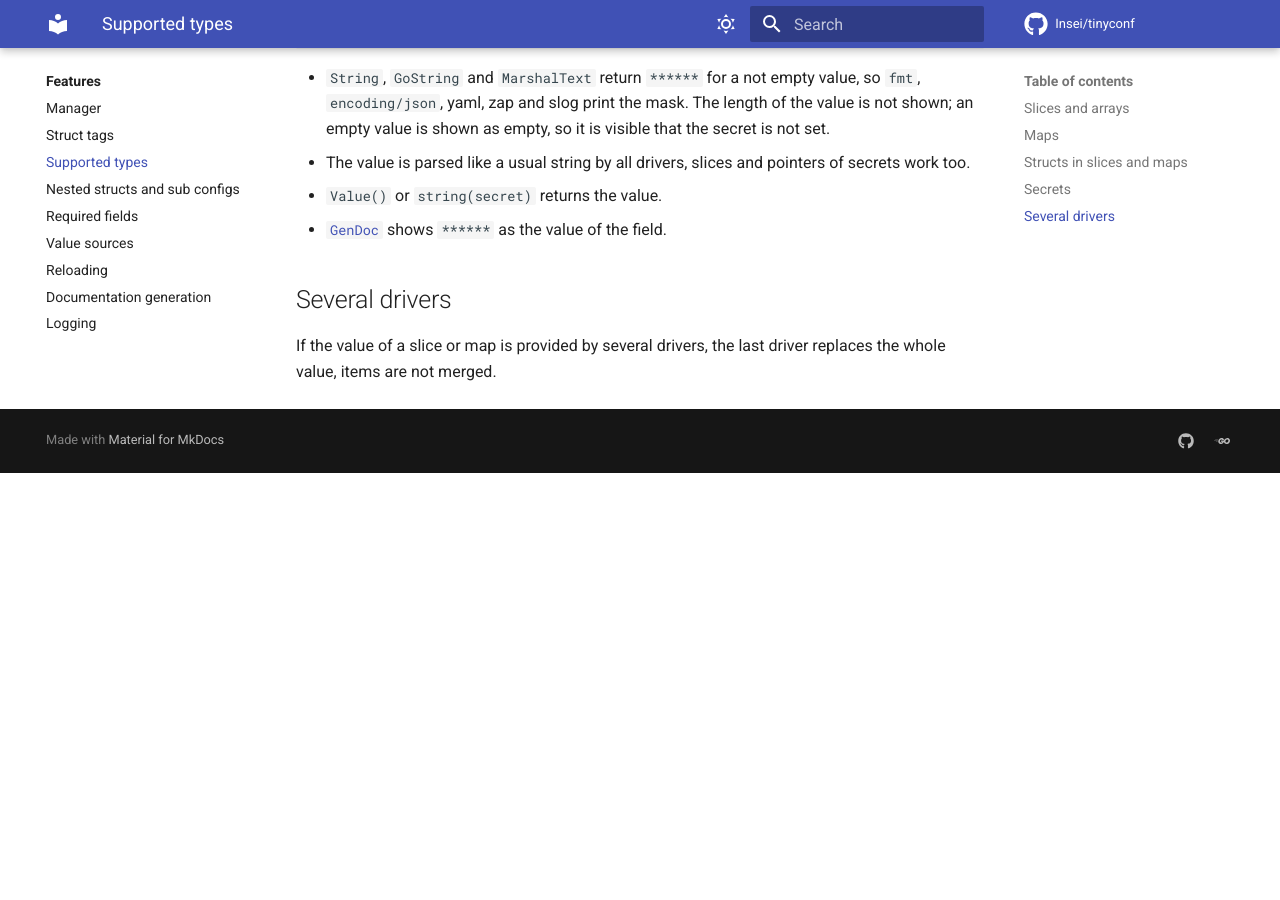
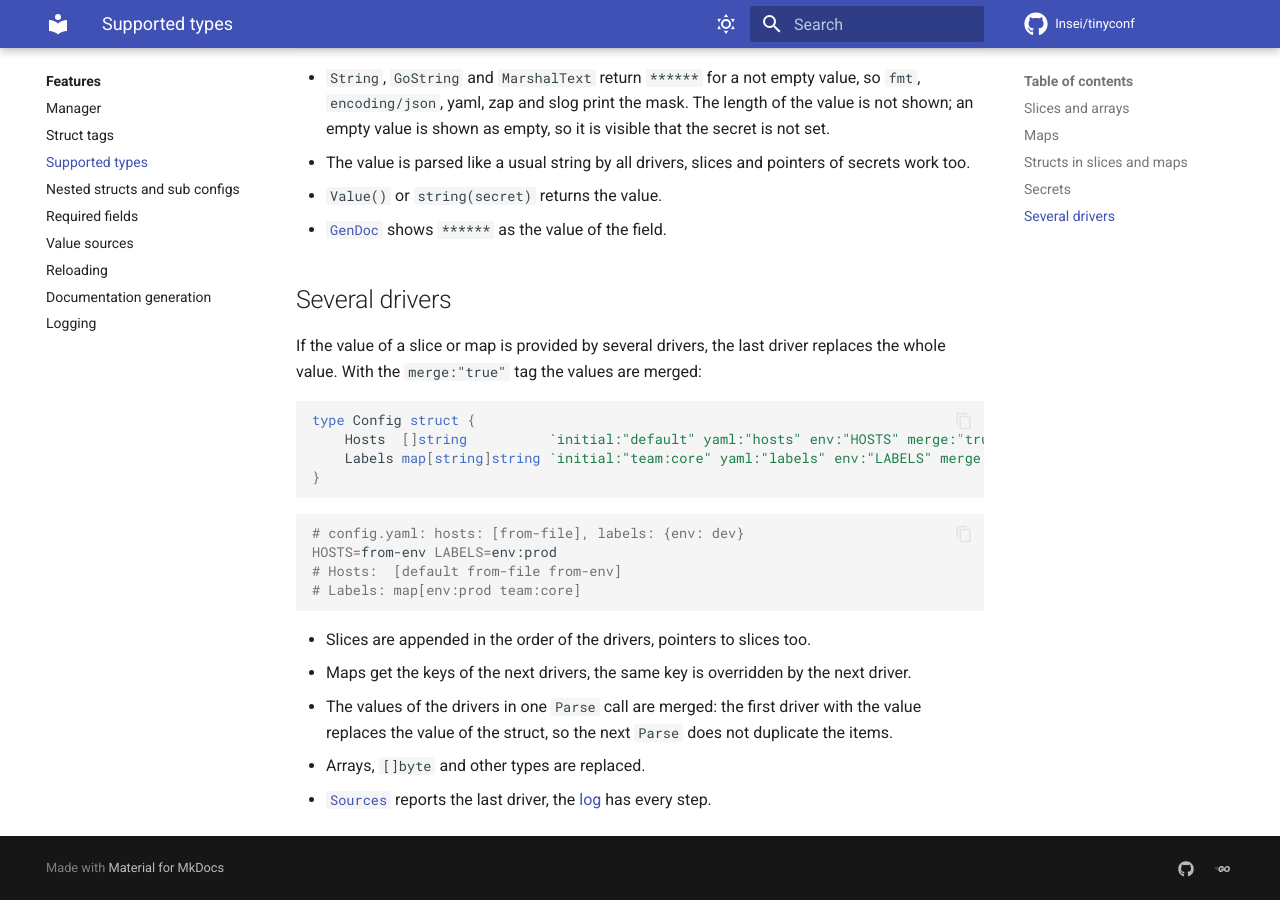
Before and after one commit to Insei/tinyconf, an MkDocs documentation site: the page built from docs/features/types.md, in a window 1280 px wide and 900 px high, scrolled down 2683 px. Built offline with MkDocs 1.6.1 and Material for MkDocs 9.7.7, drawn with Linux system fonts in a browser that asks for light colours; comment, search, counter and statistics services are not loaded; before the commit the page ends 3156 px from its top, so only the background shows below that.

Commit message:
docs: describe merge tag
Signed-off-by: Dmitriy Aleksandrov <goodmobiledevices@gmail.com>

````diff
--- a/docs/features/types.md
+++ b/docs/features/types.md
@@ -130,4 +130,24 @@ db.Connect(conf.Database.User, conf.Database.Password.Value())
 
 ## Several drivers
 
-If the value of a slice or map is provided by several drivers, the last driver replaces the whole value, items are not merged.
+If the value of a slice or map is provided by several drivers, the last driver replaces the whole value. With the `merge:"true"` tag the values are merged:
+
+```go
+type Config struct {
+    Hosts  []string          `initial:"default" yaml:"hosts" env:"HOSTS" merge:"true"`
+    Labels map[string]string `initial:"team:core" yaml:"labels" env:"LABELS" merge:"true"`
+}
+```
+
+```bash
+# config.yaml: hosts: [from-file], labels: {env: dev}
+HOSTS=from-env LABELS=env:prod
+# Hosts:  [default from-file from-env]
+# Labels: map[env:prod team:core]
+```
+
+* Slices are appended in the order of the drivers, pointers to slices too.
+* Maps get the keys of the next drivers, the same key is overridden by the next driver.
+* The values of the drivers in one `Parse` call are merged: the first driver with the value replaces the value of the struct, so the next `Parse` does not duplicate the items.
+* Arrays, `[]byte` and other types are replaced.
+* [`Sources`](sources.md) reports the last driver, the [log](logging.md) has every step.
````
Also changed, not shown: Readme.md (+3 -1 lines), docs/features/tags.md (+1 -0 lines), docs/why-tinyconf.md (+0 -1 lines).
